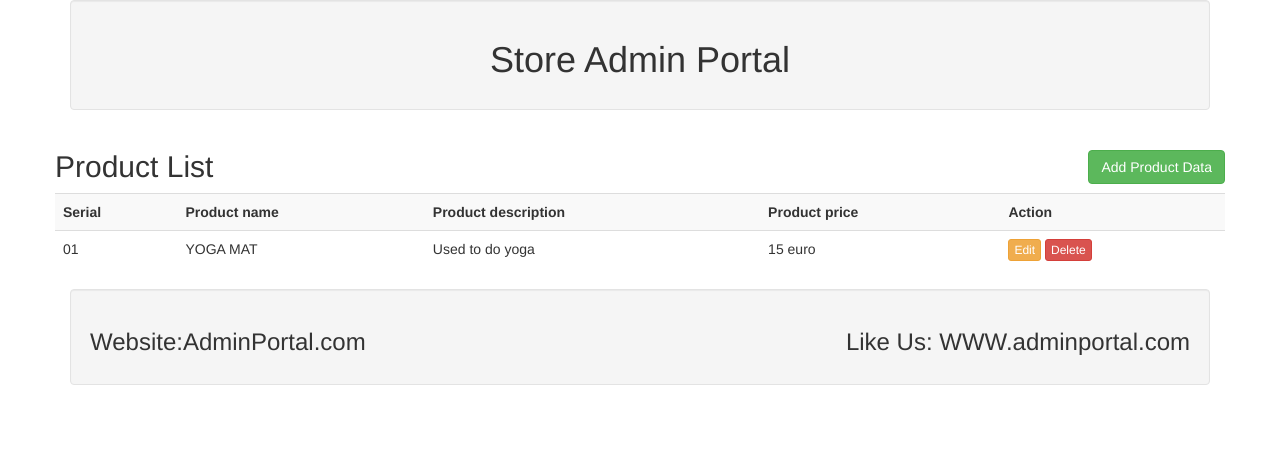
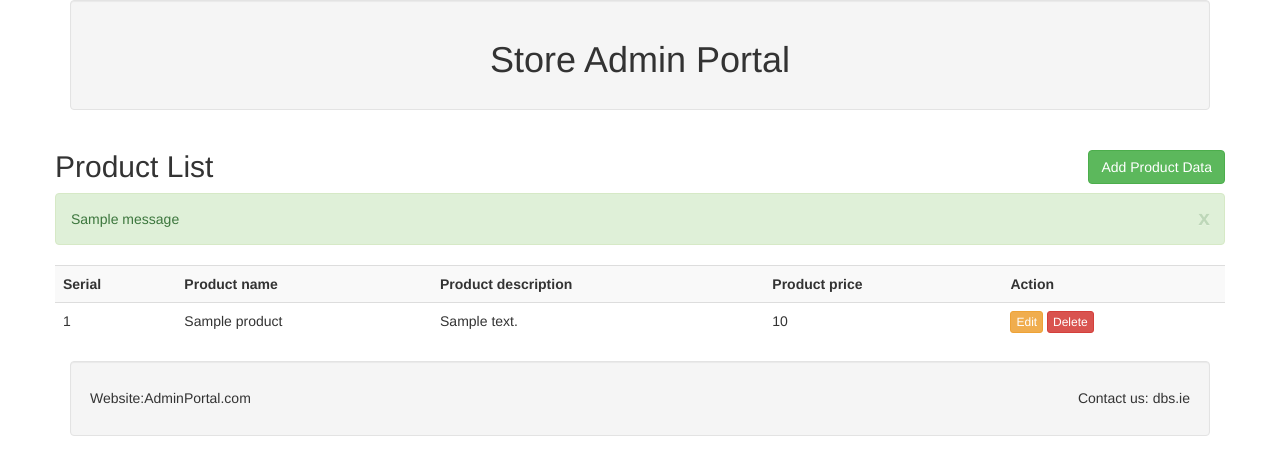
Before and after one commit to deepurala/B9IS123_CA2_10620954_10609115, a Flask app: page / in a window 1280 px wide. Shown: the top 475 px of the page. Run offline with Flask 2, Linux system fonts and the light colour scheme; tables that the repository leaves empty or names only in its code hold one stand-in row (values such as "Sample post"); one stand-in notice (Sample message) is shown; some libraries are stand-ins or nearby versions.

Commit message:
Updated app.py file to add insert function and modified index.html file to replicate this.

```diff
--- a/App.py
+++ b/App.py
@@ -1,7 +1,8 @@
-from flask import Flask, render_template
+from flask import Flask, render_template, request, redirect, url_for, flash
 from flask_mysqldb import MySQL
 
 app = Flask(__name__)
+app.secret_key = "flash message"
 app.config['MYSQL_HOST'] = 'localhost'
 app.config['MYSQL_USER'] = 'root'
 app.config['MYSQL_PASSWORD'] = ''
@@ -9,9 +10,28 @@ app.config['MYSQL_DB'] = 'crudapplication'
 
 mysql = MySQL(app)
 
+@app.route('/insert', methods = ['POST'])
+def insert():
+
+    if request.method == "POST":
+        flash("Data Inserted Succesfully")
+
+        productname = request.form['productname']
+        productdescription = request.form['productdescription']
+        productprice = request.form['productprice']
+
+        cur = mysql.connection.cursor()
+        cur.execute("INSERT INTO product (product_name, product_description, product_price) VALUES (%s, %s, %s)", (productname, productdescription, productprice))
+        mysql.connection.commit()
+        return redirect(url_for('Index'))
+
 @app.route('/')
 def Index():
-    return render_template('index.html')
+    cur = mysql.connection.cursor()
+    cur.execute("SELECT * FROM product")
+    data = cur.fetchall()
+    cur.close()
+    return render_template('index.html', product = data)
 
 if __name__ == "__main__":
     app.run(host='0.0.0.0',port=8080, debug=True)
--- a/templates/index.html
+++ b/templates/index.html
@@ -20,7 +20,24 @@
             <div class = "row">
                 <div class = "col md-12">
                     <h2>Product List <button type = "button" class="btn btn-success pull-right" data-toggle="modal" data-target="#myModal"> Add Product Data </button></h2>
+                    {% with messages = get_flashed_messages() %}
 
+                     {% if messages %}
+
+                     {% for message in messages %}
+
+                     <div class = "alert alert-success alert-dismissable" role="alert">
+                        <button type="button" class="close" data-dismiss="alert" aria-label="close">
+                           <span aria-hidden="true">x</span>
+                        </button>
+                        {{message}}
+                     </div>
+
+
+
+                     {%endfor%}
+                     {%endif%}
+                     {%endwith%}
                     <table class="table table-striped">
                         <tr>
                             <th>Serial</th>
@@ -30,21 +47,20 @@
                             <th>Action</th>
                         </tr>
 
+                        {% for row in product %}
                         <tr>
-                            <td>01</td>
-                            <td>YOGA MAT</td>
-                            <td>Used to do yoga</td>
-                            <td>15 euro</td>
+                            <td>{{row.0}}</td>
+                            <td>{{row.1}}</td>
+                            <td>{{row.2}}</td>
+                            <td>{{row.3}}</td>
                             <td>
                                 <a href = "#" class="btn btn-warning btn-xs" data-toggle="modal" data-target="#modaledit">Edit</a>
                                 <a href = "#" class="btn btn-danger btn-xs" onclick = "return confirm('Are you sure to delete?')">Delete</a>
                             </td>
                         </tr>
 
-                    </table>
 
-                </div>
-            </div>
+
 
 
             <div id="modaledit" class="modal fade" role="dialog">
@@ -136,6 +152,11 @@
 
 
              </div>
+             {% endfor %}
+            </table>
+
+         </div>
+     </div>
 
 
 
@@ -164,7 +185,7 @@
                       <div class="modal-body">
 
 
-                         <form action="" method="POST">
+                         <form action="{{url_for('insert')}}" method="POST">
 
 
                             <div class="form-group">
@@ -235,9 +256,9 @@
         </div>
         {% endblock %}
         <div class ="well">
-            <h3>Website:AdminPortal.com
-                <span class = "pull-right">Like Us: WWW.adminportal.com</span>
-            </h3>
+            <h5>Website:AdminPortal.com
+                <span class = "pull-right">Contact us: dbs.ie</span>
+            </h5>
         </div>
     </div>
 
```
